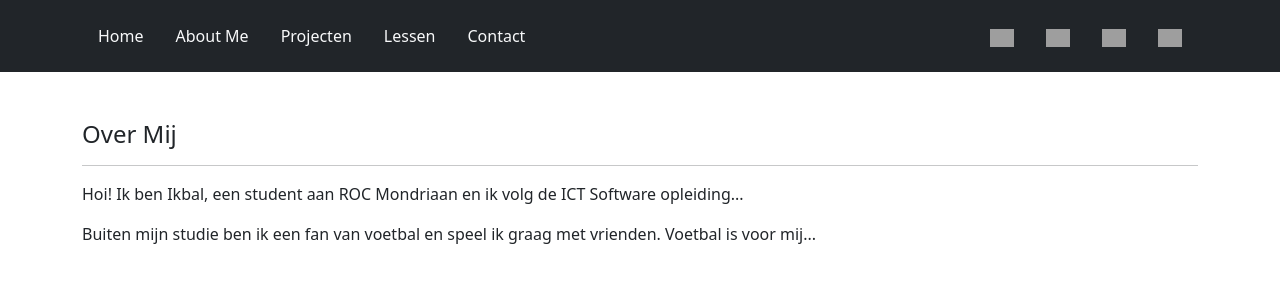
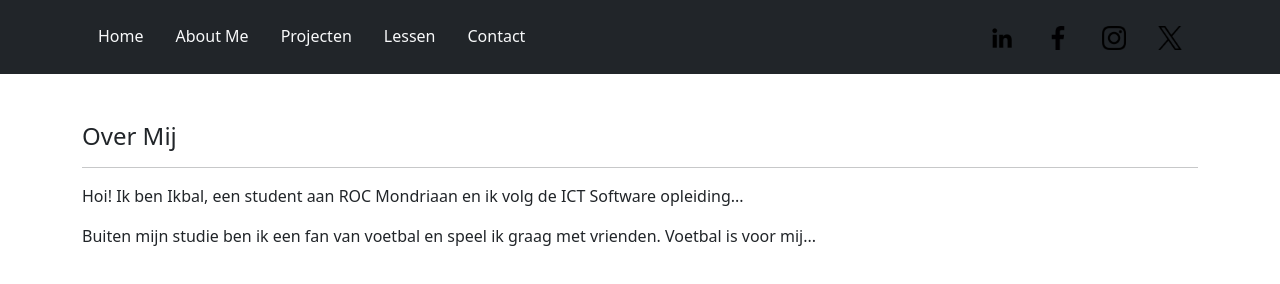
Before and after one commit to IKbalsayinta/Ikbalsayinta.github.io, a plain HTML site: page aboutme.html in a window 1280 px wide. Drawn offline with nearby package versions, Linux system fonts and the light colour scheme; grey boxes are pictures that could not be loaded.

Commit message:
imgs toegevoed voor nav bar
imgs voor faceboot,twitter...

```diff
--- a/aboutme.html
+++ b/aboutme.html
@@ -18,10 +18,10 @@
             <li class="nav-item"><a href="contact.html" class="nav-link text-light">Contact</a></li>
         </ul>
         <ul class="nav">
-            <li class="nav-item"><a href="#" class="nav-link text-light"><img src="https://upload.wikimedia.org/wikipedia/commons/0/08/LinkedIn_Logo_2013.svg" alt="LinkedIn" width="24" /></a></li>
-            <li class="nav-item"><a href="#" class="nav-link text-light"><img src="https://upload.wikimedia.org/wikipedia/commons/6/67/Facebook_Logo_2023.png" alt="Facebook" width="24" /></a></li>
-            <li class="nav-item"><a href="#" class="nav-link text-light"><img src="https://upload.wikimedia.org/wikipedia/commons/0/0f/Instagram_2022_logo.png" alt="Instagram" width="24" /></a></li>
-            <li class="nav-item"><a href="#" class="nav-link text-light"><img src="https://upload.wikimedia.org/wikipedia/commons/6/60/Twitter_Logo_2021.svg" alt="Twitter" width="24" /></a></li>
+            <li class="nav-item"><a href="#" class="nav-link text-light"><img src="img/linkedin.png" alt="LinkedIn" width="24" /></a></li>
+            <li class="nav-item"><a href="#" class="nav-link text-light"><img src="img/facebook-app-symbol.png" alt="Facebook" width="24" /></a></li>
+            <li class="nav-item"><a href="#" class="nav-link text-light"><img src="img/instagram.png" alt="Instagram" width="24" /></a></li>
+            <li class="nav-item"><a href="#" class="nav-link text-light"><img src="img/twitter.png" alt="Twitter" width="24" /></a></li>
         </ul>
     </div>
 </header>
```
Also changed, not shown: contact.html (+4 -4 lines), lessen.html (+4 -4 lines), projecten.html (+4 -4 lines).
